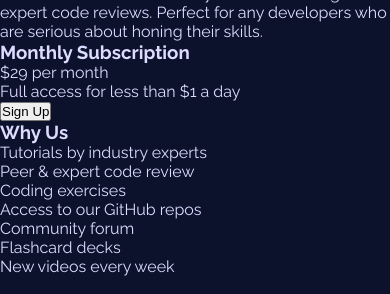
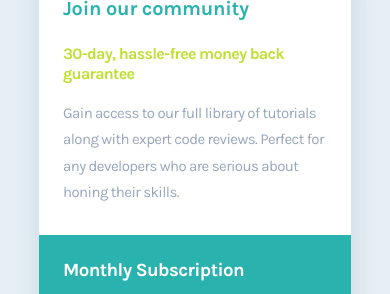
Before and after one commit to complic8-coder/single-price-card, a plain HTML site: page index.html in a window 390 px wide. Shown: the part 103-397 px from the top of the page. Drawn offline with Linux system fonts and the light colour scheme.

Commit message:
Update styles.css

```diff
--- a/styles.css
+++ b/styles.css
@@ -1,13 +1,8 @@
-@import url("https://fonts.googleapis.com/css2?family=Raleway:wght@100..900&display=swap");
+@import url('https://fonts.googleapis.com/css2?family=Karla:wght@200..800&display=swap');
 
 :root {
-  --gradient: linear-gradient(90deg, hsl(6, 100%, 80%), hsl(335, 100%, 65%));
-
-  --pale-blue: hsl(243, 100%, 93%);
-  --grayish-blue: hsl(229, 7%, 55%);
-  --dark-blue: hsl(228, 56%, 26%);
-  --very-dark-blue: hsl(229, 57%, 11%);
-
+    --cyan: hsl(179, 62%, 43%);
+    --bright-yellow: hsl(71, 73%, 54%);
     --white: hsl(0, 0%, 100%);
 }
 
@@ -15,6 +10,7 @@
     margin: 0;
     padding: 0;
     box-sizing: border-box;
+    font-family: 'Karla', sans-serif;
 }
 
 html,
@@ -24,240 +20,170 @@ body {
 }
 
 body {
-  width: 100%;
-  color: var(--pale-blue);
-  background: url(./images/bg-desktop.png) no-repeat fixed bottom,
-    var(--very-dark-blue);
-  background-size: 100vw;
+    background: hsl(204, 43%, 93%);
     display: flex;
     justify-content: center;
     align-items: center;
-  font-family: "Raleway", sans-serif;
 }
 
-.content {
-  max-width: 920px;
-  width: 100%;
-  margin: 0 2rem;
-  display: flex;
-  gap: 30px;
+.card {
+    max-width: 635px;
+    margin: 0 40px;
+    border-radius: 8px;
+    box-shadow: 0 16px 16px 8px hsla(218, 22%, 67%, 0.2);
 }
 
-.functions {
-  max-width: 350px;
-  width: 100%;
-  padding: 2.5rem;
-  border-radius: 0.5rem 6rem 0.5rem 0.5rem;
-  background: var(--dark-blue);
+.join {
+    padding: 40px;
+    border-radius: 8px 8px 0 0;
+    background: var(--white);
 }
 
-.fylo-logo {
-  margin-bottom: 1.7rem;
+.join .top-header {
+    margin-bottom: 24px;
+    color: var(--cyan);
+    letter-spacing: -0.25px;
 }
 
-.functions__buttons {
+.join .subheader {
+    margin-bottom: 11px;
+    font-size: 18px;
+    color: var(--bright-yellow);
+    font-weight: 700;
+    letter-spacing: -0.2px;
+}
+
+.join .join-desc {
+    color: hsl(218, 22%, 67%);
+    letter-spacing: -0.15px;
+    line-height: 1.6;
+}
+
+.card .card-wrapper {
+    display: flex;
+}
+
+.card-wrapper section {
+    width: 50%;
+    padding: 40px 40px 39px;
+}
+
+.card-wrapper section .bottom-header {
+    margin-bottom: 19px;
+    color: var(--white);
+    letter-spacing: -0.6px;
+}
+
+.card-wrapper .sub {
+    background: var(--cyan);
+    border-radius: 0 0 0 8px;
+}
+
+.sub .price {
+    margin-bottom: 8px;
+    color: hsla(0, 0%, 100%, 0.4);
     display: flex;
     align-items: center;
-  gap: 1rem;
+    gap: 11px;
+    letter-spacing: -0.25px;
 }
 
-.btn {
-  width: 3rem;
-  height: 3rem;
-  border: 0;
-  border-radius: 0.5rem;
-  background: var(--very-dark-blue);
-  outline: 0;
-  display: flex;
-  justify-content: center;
-  align-items: center;
-  transition: 0.2s ease;
+.price span {
+    font-size: 30px;
+    color: var(--white);
+    font-weight: 700;
+    letter-spacing: 1.6px;
+}
+
+.sub p {
+    margin-bottom: 30px;
+    color: var(--white);
+    letter-spacing: -0.15px;
+}
+
+.sub .signup {
+    width: 100%;
+    padding: 15px 0;
+    color: var(--white);
+    background: var(--bright-yellow);
+    box-shadow: 0 6px 16px 0 hsla(0, 0%, 0%, 0.14);
+    outline: none;
+    border: none;
+    border-radius: 6px;
+    font-size: 16px;
     cursor: pointer;
 }
 
-.btn:hover {
-  transform: scale(1.2);
+.card-wrapper .why {
+    border-radius: 0 0 8px;
+    background: rgb(74, 190, 189);
 }
 
-.storage {
-  max-width: 540px;
-  width: 100%;
-  height: 154px;
-  margin-top: 3rem;
-  padding: 2.45rem;
-  position: relative;
-  border-radius: 0.5rem;
-  background: var(--dark-blue);
+.why ul {
+    line-height: 1.41;
 }
 
-.storage__desc {
-  font-size: 0.9rem;
-  margin-bottom: 0.9rem;
+.why ul li {
+    list-style: none;
+    font-size: 14px;
+    color: var(--white);
+    letter-spacing: -0.15px;
 }
 
-.storage__remaining {
-  padding: 0.8rem 1.55rem;
-  position: absolute;
-  bottom: 8rem;
-  right: 2.5rem;
-  z-index: 1;
-  color: var(--very-dark-blue);
-  border-radius: 0.8rem;
-  background: var(--white);
-  display: flex;
-  align-items: center;
-  gap: 0.6rem;
-  text-transform: uppercase;
-}
-
-.storage__remaining::before {
-  content: "";
-  position: absolute;
-  right: 0;
-  top: 3rem;
-  width: 22px;
-  height: 22px;
-  border-right: 1.5rem solid var(--white);
-  border-bottom: 1.5rem solid transparent;
-}
-
-.storage__remaining .remaining {
-  font-size: 2.5rem;
-}
-
-.storage__remaining p {
-  margin-top: 0.2rem;
-  color: var(--grayish-blue);
-  font-size: 0.8rem;
-  letter-spacing: 0.6px;
-}
-
-.storage__bar {
-  width: 100%;
-  height: 1.3rem;
-  margin-bottom: 0.5rem;
-  border-radius: 1rem;
-  background: var(--very-dark-blue);
-  display: flex;
-  align-items: center;
-}
-
-.bar {
-  width: 81.5%;
-  height: 14px;
-  margin-left: 0.2rem;
-  position: relative;
-  border-radius: 14px;
-  background: var(--gradient);
-  display: flex;
-  align-items: center;
-  animation: 1.2s ease-in-out 0s 1 growBar;
-}
-
-.bar::before {
-  content: "";
-  width: 10px;
-  height: 10px;
-  position: absolute;
-  right: 3px;
-  border-radius: 50%;
-  background: var(--pale-blue);
-}
-
-@keyframes growBar {
-  0% {
-    width: 10px;
-  }
-
-  100% {
-    width: 81.5%;
-  }
-}
-
-.storage__amounts {
-  display: flex;
-  justify-content: space-between;
-}
-
-.storage__amounts span {
-  font-size: 0.8rem;
-}
-
-/* @media (max-width: 900px) {
-  body {
-    background: url(./images/bg-mobile.png) no-repeat fixed bottom,
-      var(--very-dark-blue);
-    background-size: 100vw;
-  }
-} */
-
-@media (max-width: 790px) {
+@media (max-width: 570px) {
     html,
     body {
         height: auto;
     }
 
     body {
-    background: url(./images/bg-mobile.png) no-repeat fixed bottom,
-      var(--very-dark-blue);
-    background-size: 100vw;
         display: block; /* enables scrolling */
     }
 
-  .content {
-    margin: 7.9rem 0;
-    flex-direction: column;
-    gap: 1rem;
+    .card {
+        max-width: 312px;
+        margin: 4.5rem auto;
+    }
+    .join {
+        padding: 28px 24px 30px;
     }
 
-  .functions,
-  .storage {
-    max-width: 324px;
-    margin: auto;
+    .join .top-header {
+        font-size: 20px;
     }
 
-  .storage__remaining {
-    padding: 0.8rem 1.55rem;
-    position: absolute;
-    bottom: -2.2rem;
-    right: auto;
-    left: 4.5rem;
+    .join .subheader {
+        margin-bottom: 16px;
+        font-size: 16px;
+        letter-spacing: -0.7px;
+        line-height: 1.25;
     }
 
-  .storage__remaining::before {
-    content: "";
-    width: 0;
-    height: 0;
-    border: 0;
+    .join .join-desc {
+        width: 280px;
+        font-size: 15px;
+        letter-spacing: -0.58px;
+        line-height: 1.75;
     }
 
-  .storage {
-    height: 160px;
-    width: 100%;
-    padding: 1.9rem 2rem;
+    .card .card-wrapper {
+        flex-direction: column;
     }
 
-  .storage__desc {
-    font-size: 0.9rem;
-    text-align: center;
+    .card-wrapper section {
+        width: 100%;
     }
 
-  .storage__remaining .remaining {
-    font-size: 2.5rem;
+    .card-wrapper .sub {
+        border-radius: 0;
     }
 
-  .storage__remaining p {
-    margin-top: 0.2rem;
-    color: var(--grayish-blue);
-    font-size: 0.8rem;
-    letter-spacing: 0.6px;
+    .card-wrapper .sub,
+    .card-wrapper .why {
+        padding: 24px;
     }
 
-  .storage__bar {
-    margin-bottom: 0.6rem;
-  }
-
-  .storage__amounts span {
-    font-size: 0.75rem;
+    .card-wrapper .why {
+        border-radius: 0 0 8px 8px;
     }
 }
```
Lines whose indentation alone changed are shown as unchanged.
